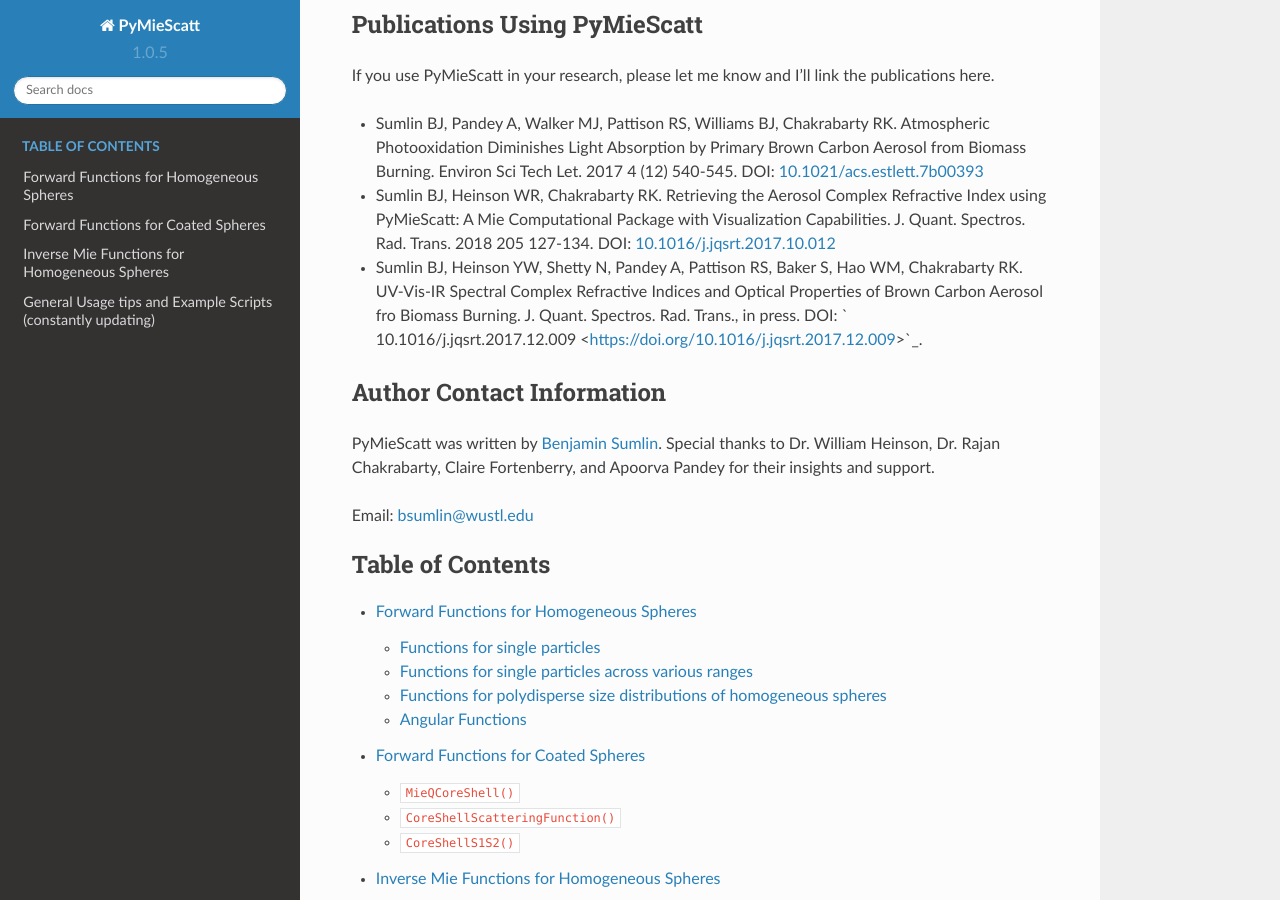
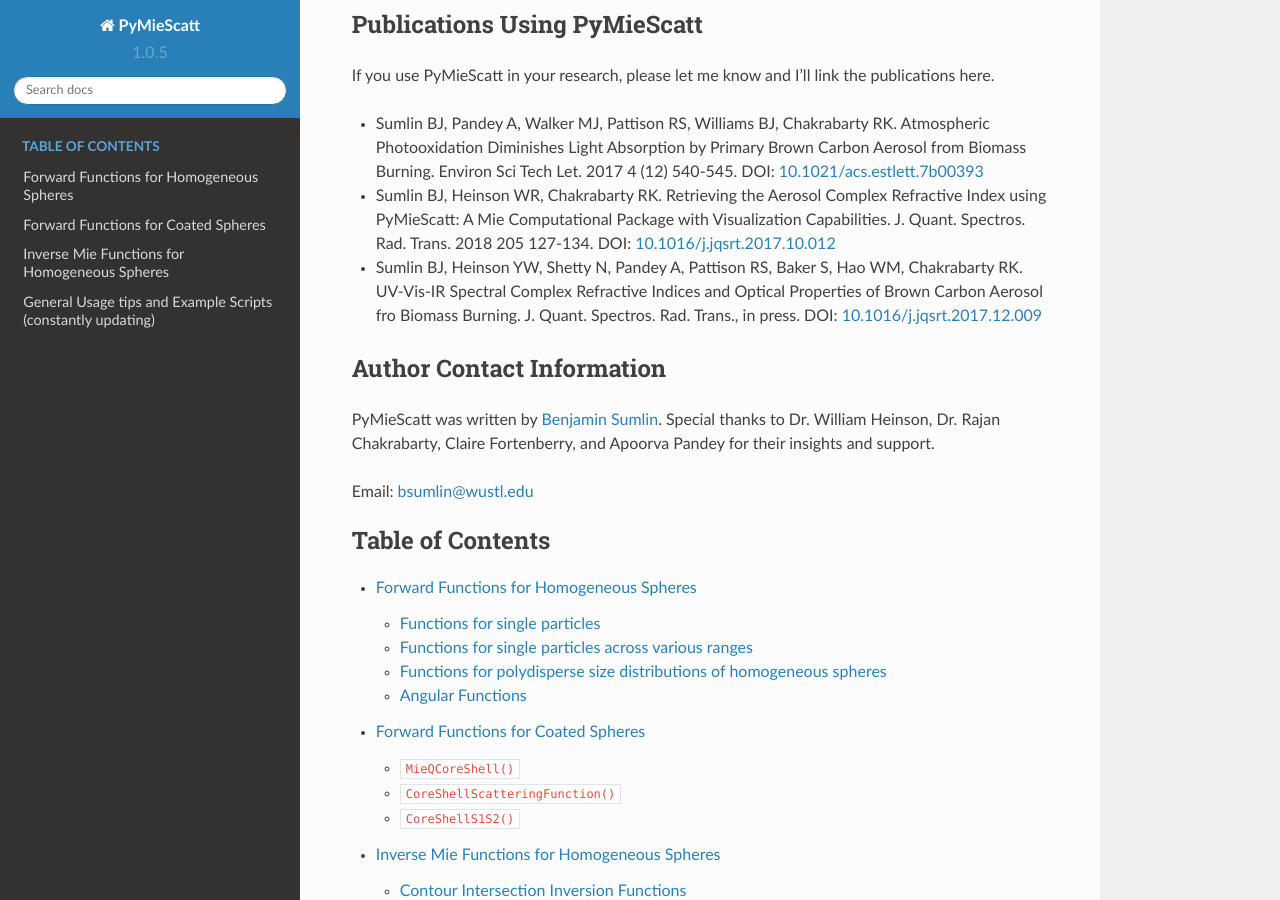
Before and after one commit to bsumlin/PyMieScatt, a Sphinx documentation site: the page built from docs/index.rst, in a window 1280 px wide and 900 px high, scrolled down 2244 px. Built offline with Sphinx 7.4.7 and the Read the Docs theme 2.0.0, drawn with Linux system fonts in a browser that asks for light colours; formulas are drawn with MathJax 3; pages that are not in the unit, such as notebooks, are missing from menus.

Commit message:
minor
rst is dumb

```diff
--- a/docs/index.rst
+++ b/docs/index.rst
@@ -97,7 +97,7 @@
 
 - Sumlin BJ, Heinson WR, Chakrabarty RK. Retrieving the Aerosol Complex Refractive Index using PyMieScatt: A Mie Computational Package with Visualization Capabilities. J. Quant. Spectros. Rad. Trans. 2018 205 127-134. DOI: `10.1016/j.jqsrt.2017.10.012 <https://doi.org/10.1016/j.jqsrt.2017.10.012>`_
 
-- Sumlin BJ, Heinson YW, Shetty N, Pandey A, Pattison RS, Baker S, Hao WM, Chakrabarty RK. UV-Vis-IR Spectral Complex Refractive Indices and Optical Properties of Brown Carbon Aerosol fro Biomass Burning. J. Quant. Spectros. Rad. Trans., in press. DOI: `        10.1016/j.jqsrt.2017.12.009 <https://doi.org/10.1016/j.jqsrt.2017.12.009>`_.
+- Sumlin BJ, Heinson YW, Shetty N, Pandey A, Pattison RS, Baker S, Hao WM, Chakrabarty RK. UV-Vis-IR Spectral Complex Refractive Indices and Optical Properties of Brown Carbon Aerosol fro Biomass Burning. J. Quant. Spectros. Rad. Trans., in press. DOI: `10.1016/j.jqsrt.2017.12.009 <https://doi.org/10.1016/j.jqsrt.2017.12.009>`_
 
 Author Contact Information
 --------------------------
```
